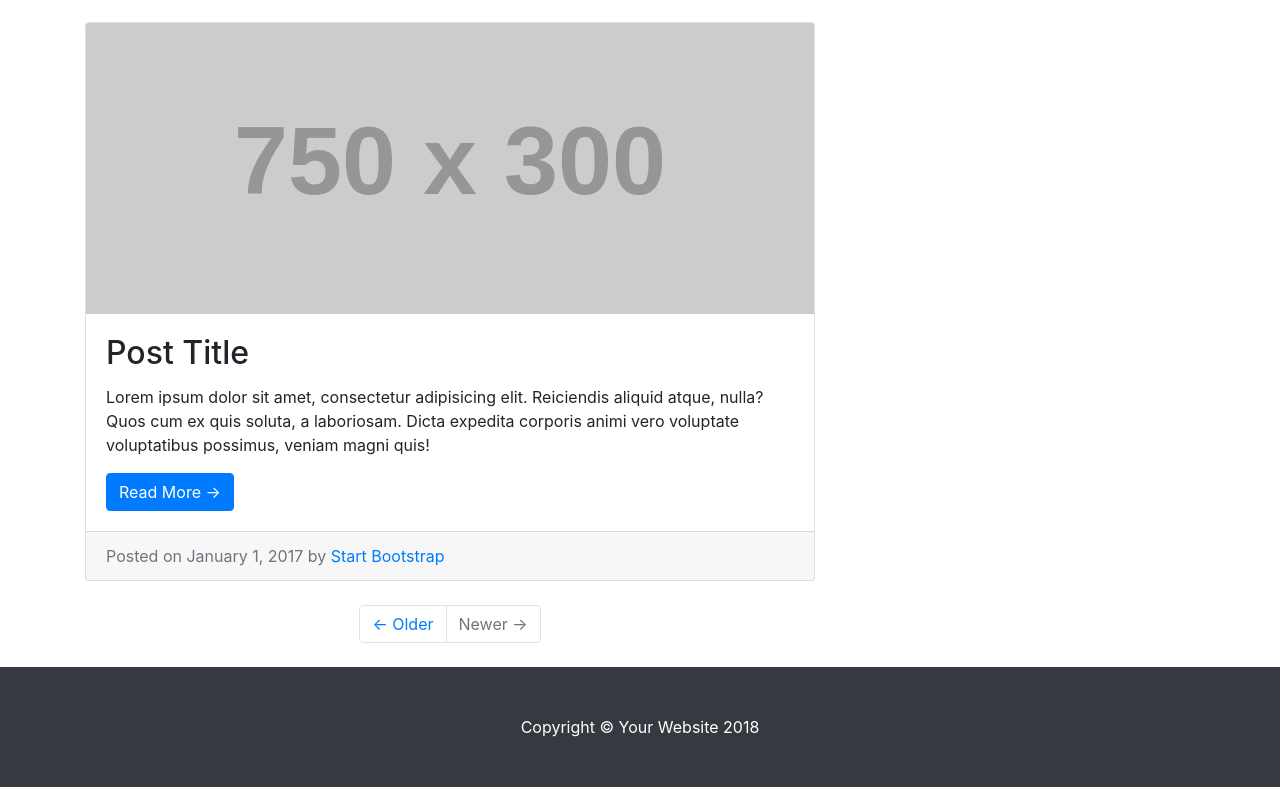
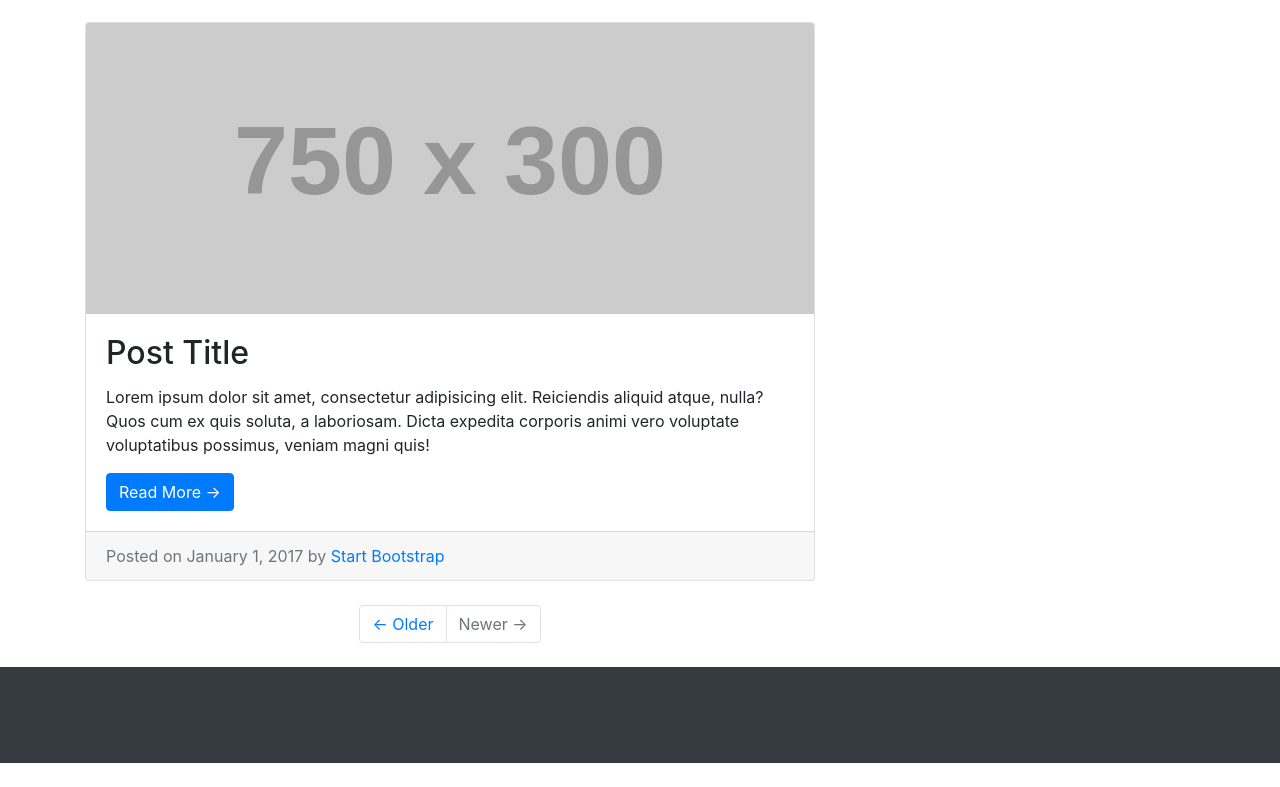
Before and after one commit to WYSTech/wystech.github.io, a plain HTML site: page index.html in a window 1280 px wide. Shown: the part 1295-2082 px from the top of the page. After the commit the page ends 2058 px from the top, so only its background shows below. Drawn offline with Linux system fonts and the light colour scheme; placeholder pictures from the web are drawn by us.

Commit message:
Update index.html

```diff
--- a/index.html
+++ b/index.html
@@ -8,7 +8,7 @@
     <meta name="description" content="">
     <meta name="author" content="">
 
-    <title>Blog Home - Start Bootstrap Template</title>
+    <title>WYSTech</title>
 
     <!-- Bootstrap core CSS -->
     <link href="vendor/bootstrap/css/bootstrap.min.css" rel="stylesheet">
@@ -184,7 +184,7 @@
     <!-- Footer -->
     <footer class="py-5 bg-dark">
       <div class="container">
-        <p class="m-0 text-center text-white">Copyright &copy; Your Website 2018</p>
+        <p class="m-0 text-center text-white"></p>
       </div>
       <!-- /.container -->
     </footer>
```
